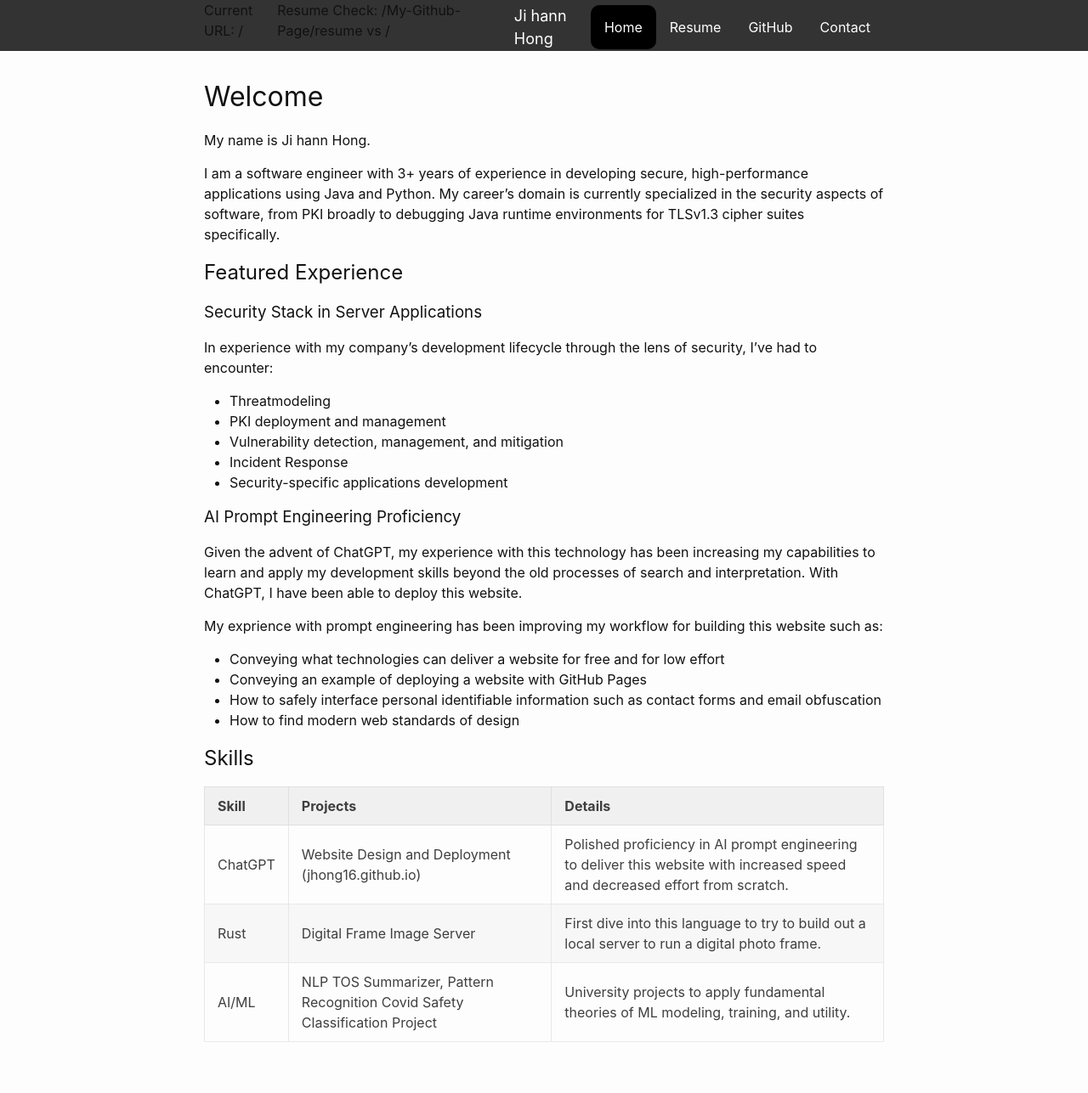
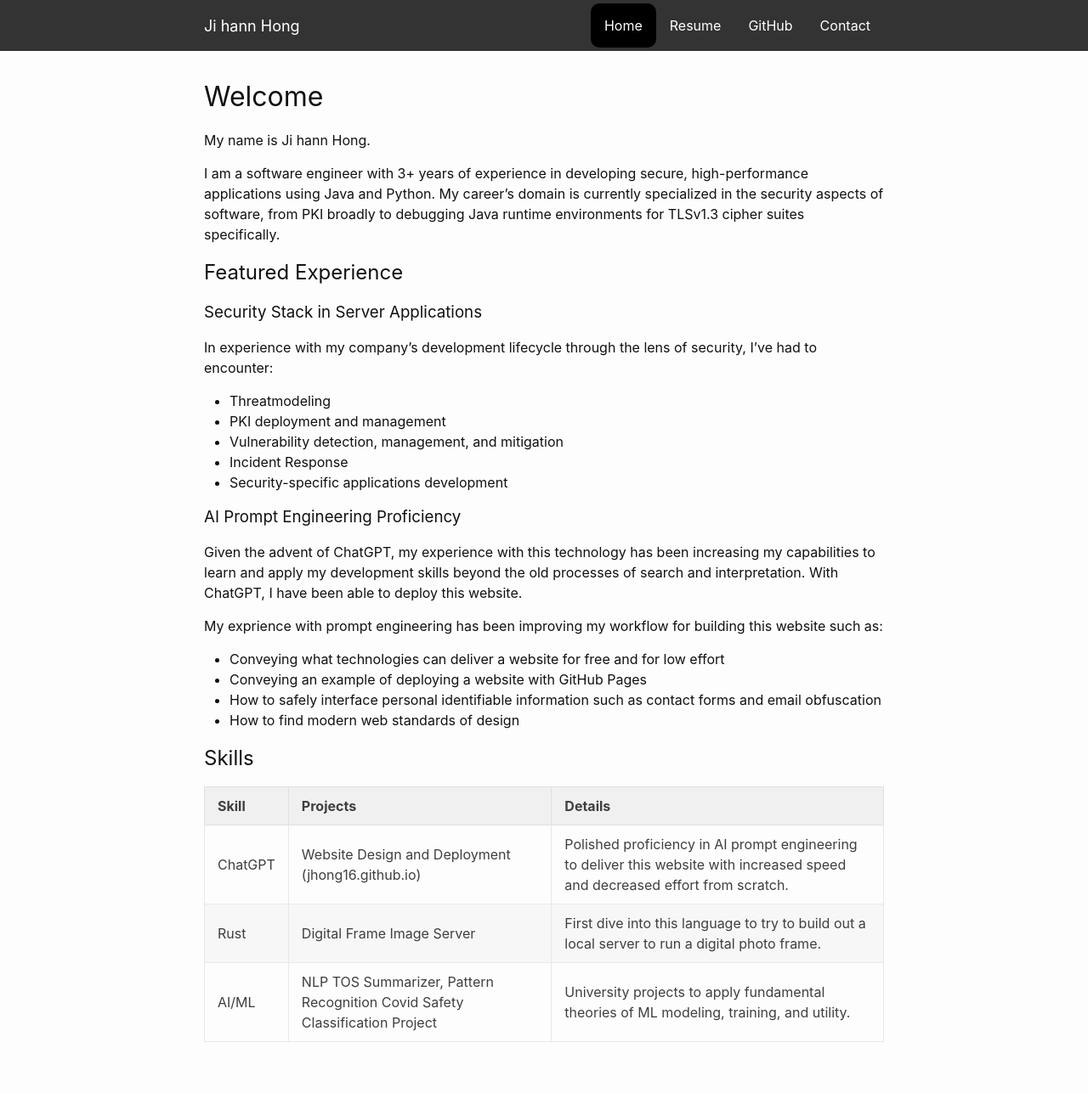
Before and after one commit to jhong16/My-Github-Page, a Jekyll site: the page built from index.md, in a window 1280 px wide. Shown: the whole page at 85% size. Built offline with Jekyll 4.4.1, drawn with Linux system fonts in a browser that asks for light colours.

Commit message:
Update header.html

```diff
--- a/_includes/header.html
+++ b/_includes/header.html
@@ -103,9 +103,6 @@
   <div class="nav-container">
     <!-- Inner wrapper to control content alignment -->
     <div class="nav-inner">
-      <p>Current URL: {{ page.url }}</p>
-      <p>Resume Check: {{ site.baseurl }}/resume vs {{ page.url }}</p>
-
       <a href="/" style="color: white; font-size: 18px; text-decoration: none;">Ji hann Hong</a>
 
       <!-- Hamburger icon for mobile -->
@@ -114,9 +111,9 @@
       <!-- Navigation Links -->
       <ul id="navbar">
         <li><a href="/" {% if page.url == '/' %}class="current"{% endif %}>Home</a></li>
-        <li><a href="/resume" {% if page.url == site.baseurl | append: '/resume' %}class="current"{% endif %}>Resume</a></li>
+        <li><a href="/resume" {% if page.url == '/resume.html' %}class="current"{% endif %}>Resume</a></li>
         <li><a href="https://github.com/jhong16">GitHub</a></li>
-        <li><a href="/contact" {% if page.url == site.baseurl | append: '/contact' %}class="current"{% endif %}>Contact</a></li>
+        <li><a href="/contact" {% if page.url == '/contact.html' %}class="current"{% endif %}>Contact</a></li>
       </ul>
     </div>
   </div>
```
